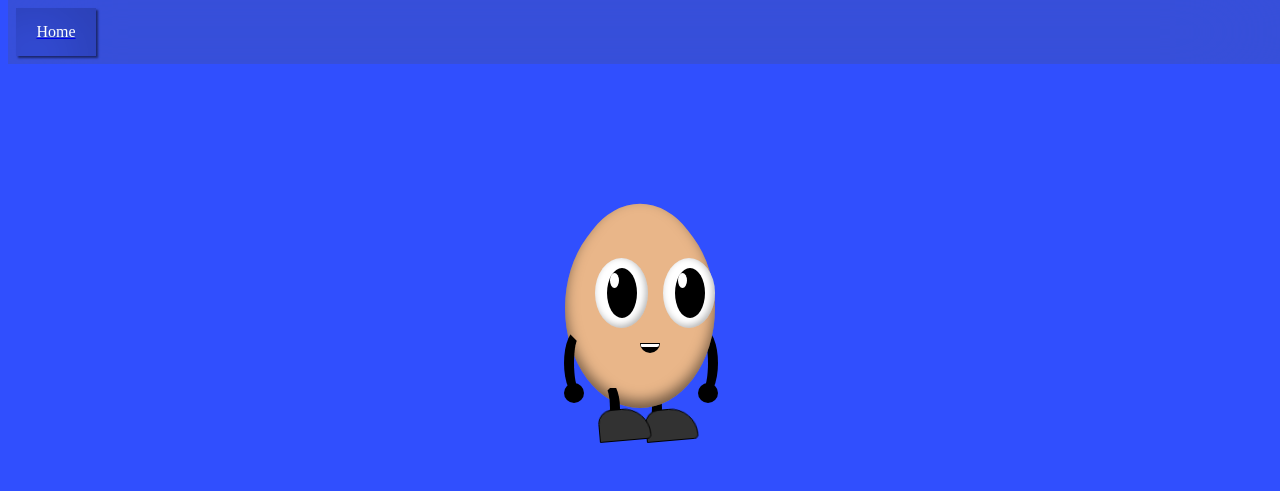
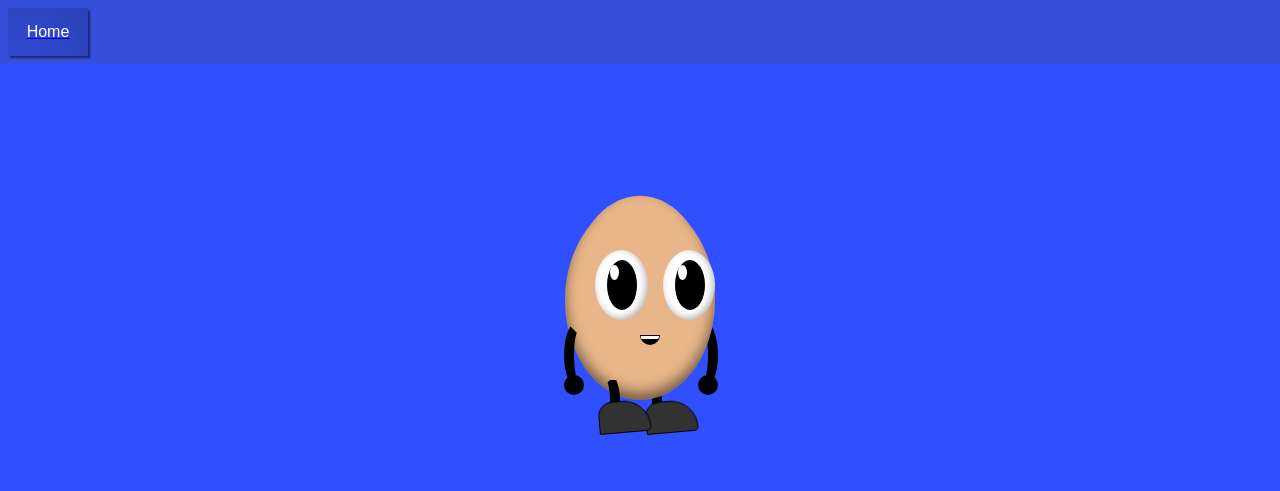
Before and after one commit to luca1792/luca1792.github.io, a plain HTML site: page uovo.html in a window 1280 px wide. Drawn offline with nearby package versions, Linux system fonts and the light colour scheme.

Commit message:
Update uovo_style.css

```diff
--- a/uovo_style.css
+++ b/uovo_style.css
@@ -2,9 +2,11 @@ body {
     border-width: 1px;
     overscroll-behavior: contain;
     background-color: #304FFE;
+    margin:0;
 }
 *{
     border-width: 1px;
+    font-family:Arial;
 }
 .container{
     margin:0 auto;
```
